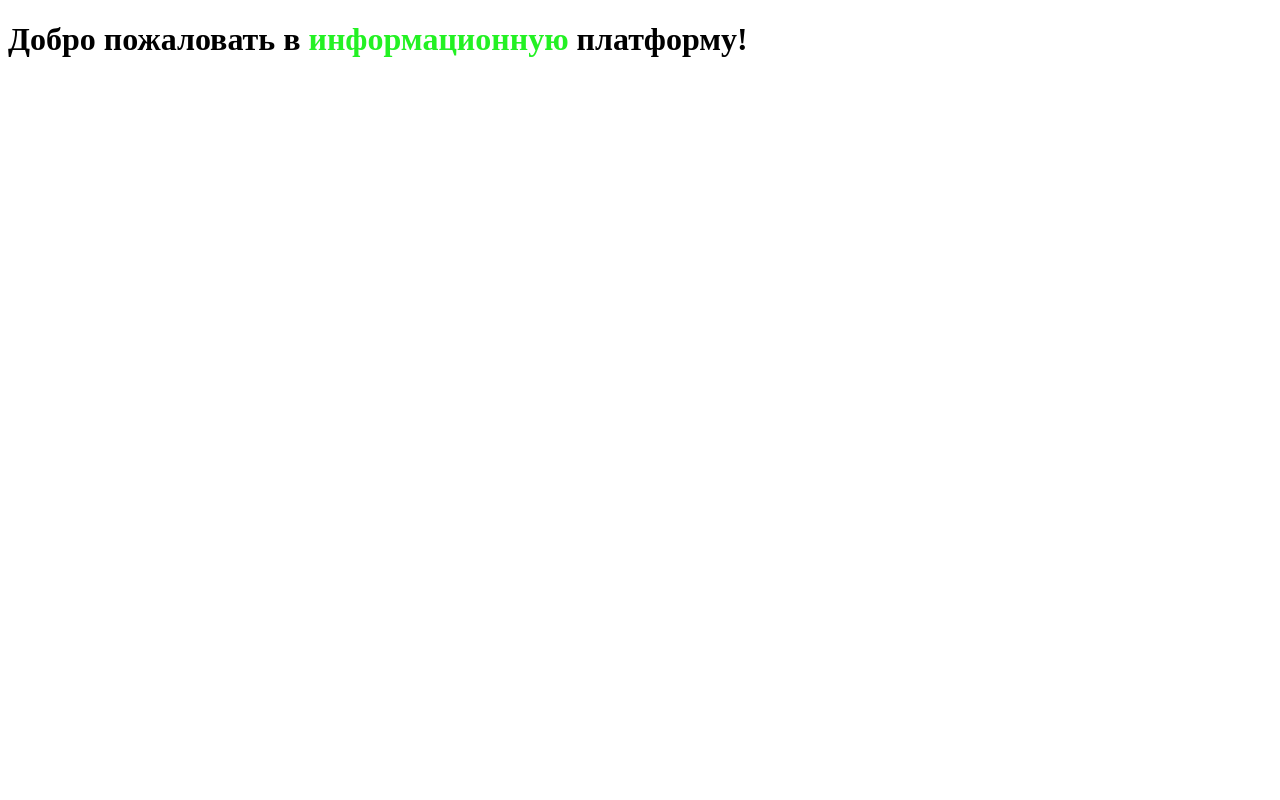
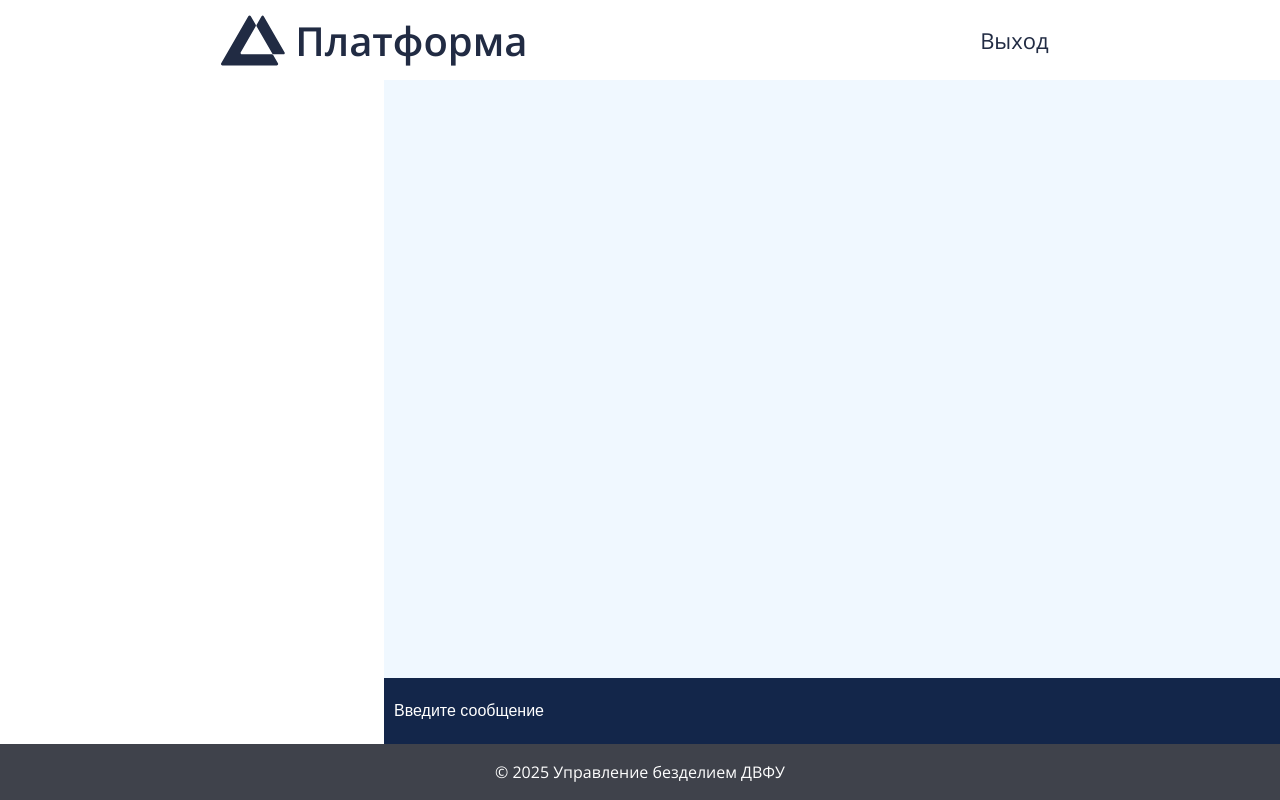
Before and after one commit to SolarBacca/New_LMS, a Nuxt app: page / in a window 1280 px wide. Built offline with nearby package versions, Linux system fonts and the light colour scheme.

Commit message:
main page design in progress

```diff
--- /dev/null
+++ b/app/app.vue
@@ -0,0 +1,32 @@
+<script setup lang="ts">
+
+</script>
+
+<template>
+    <div class="container">
+        <NuxtLayout>
+            <NuxtPage />
+        </NuxtLayout>
+    </div>
+</template>
+
+<style>
+@font-face {
+    font-family: "Open Sans";
+    src: url("assets/fonts/OpenSans-VariableFont_wdth,wght.ttf");
+}
+
+*,
+*::before,
+*::after {
+    margin: 0;
+    padding: 0;
+    box-sizing: border-box;
+}
+
+.container {
+    width: 100vw;
+    height: 100vh;
+    font-family: 'Open Sans', sans-serif;
+}
+</style>
--- /dev/null
+++ b/app/components/AppChat.vue
@@ -0,0 +1,39 @@
+<script setup lang="ts"></script>
+
+<template>
+    <div class="chat-window">
+        <div class="input-dock">
+            <input type="text" placeholder="Введите сообщение">
+        </div>
+    </div>
+</template>
+
+<style>
+.chat-window {
+    background-color: aliceblue;
+    position: relative;
+}
+
+.input-dock {
+    position: absolute;
+    bottom: 0;
+    width: 100%;
+    height: 10%;
+    background-color: rgb(19, 38, 74);
+    display: flex;
+}
+
+.input-dock>input {
+    background-color: transparent;
+    outline: none;
+    border: none;
+    color: white;
+    flex: 1;
+    padding: 0 10px;
+    font-size: 16px;
+}
+
+.input-dock>input::placeholder {
+    color: white;
+}
+</style>
--- /dev/null
+++ b/app/components/AppFooter.vue
@@ -0,0 +1,20 @@
+<script setup lang="ts">
+
+</script>
+
+<template>
+    <footer>
+        <p>© 2025 Управление безделием ДВФУ</p>
+    </footer>
+</template>
+
+<style>
+footer {
+    display: flex;
+    justify-content: center;
+    align-items: center;
+    height: 7%;
+    background-color: #3f424b;
+    color: white;
+}
+</style>
--- /dev/null
+++ b/app/components/AppHeader.vue
@@ -0,0 +1,59 @@
+<script setup lang="ts">
+
+</script>
+
+<template>
+    <header>
+        <div class="main-name">
+            <img src="/logo.svg" alt="logo">
+            <h1>Платформа</h1>
+        </div>
+        <nav>
+            <ul>
+                <li><a>Выход</a></li>
+            </ul>
+        </nav>
+    </header>
+</template>
+
+<style>
+header {
+    display: flex;
+    justify-content: space-around;
+    align-items: center;
+    height: 10%;
+    cursor: pointer;
+    user-select: none;
+    color: #212b43;
+}
+
+.main-name {
+    display: flex;
+    gap: 10px;
+}
+
+.main-name img {
+    width: 4rem;
+}
+
+.main-name h1 {
+    font-weight: 600;
+    font-size: 40px;
+}
+
+nav ul {
+    display: flex;
+    align-items: center;
+    list-style-type: none;
+    overflow: hidden;
+}
+
+nav ul li {
+    margin: 0 10px;
+    font-size: 22px;
+}
+
+nav ul li a:hover {
+    color: red;
+}
+</style>
--- /dev/null
+++ b/app/layouts/default.vue
@@ -0,0 +1,15 @@
+<template>
+    <div class="container">
+        <AppHeader></AppHeader>
+        <slot />
+        <AppFooter></AppFooter>
+    </div>
+</template>
+
+<style>
+.container {
+    display: flex;
+    flex-direction: column;
+    justify-content: space-between;
+}
+</style>
--- /dev/null
+++ b/app/pages/index.vue
@@ -0,0 +1,26 @@
+<script setup lang="ts">
+
+
+</script>
+
+<template>
+
+    <main>
+
+        <div class="list">
+
+        </div>
+
+        <AppChat></AppChat>
+
+    </main>
+
+</template>
+
+<style>
+main {
+    flex: 1;
+    display: grid;
+    grid-template-columns: 30% 1fr;
+}
+</style>
--- a/pages/index.vue
+++ /dev/null
@@ -1,13 +0,0 @@
-<script setup lang="ts">
-
-</script>
-
-<template>
-    <h1>Добро пожаловать в <b>информационную</b> платформу!</h1>
-</template>
-
-<style>
-b {
-    color: rgb(35, 241, 35)
-}
-</style>
```
Also changed, not shown: app/assets/fonts/OpenSans-VariableFont_wdth,wght.ttf (added), public/logo.svg (added).
